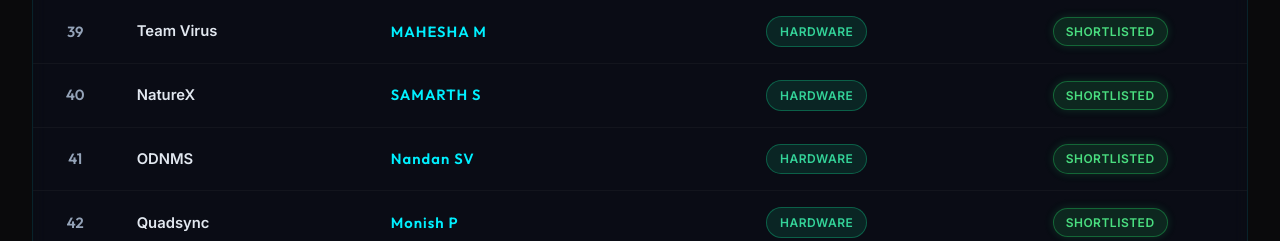
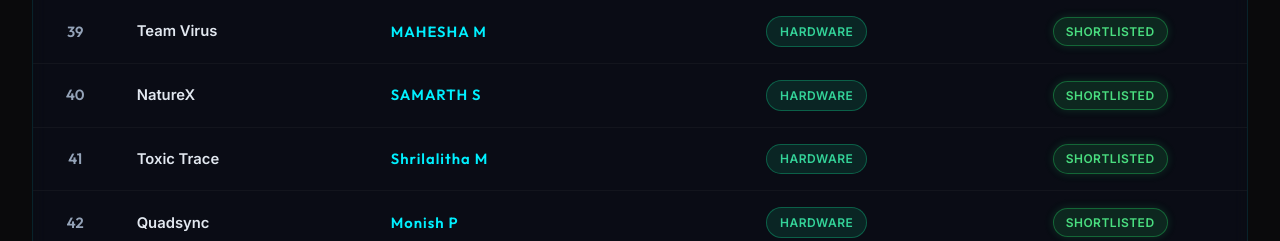
Before and after one commit to dhanushscience/SYMBIOT-2026-WEB, a React (Vite) app in the folder frontend/: page / in a window 1280 px wide. Shown: the part 5220-5461 px from the top of the page. Built offline with nearby package versions, Linux system fonts and the light colour scheme; a web font is replaced by a local one.

Commit message:
Jai hind jai bharat

```diff
--- a/frontend/src/ShortlistedTeams.tsx
+++ b/frontend/src/ShortlistedTeams.tsx
@@ -51,7 +51,7 @@ const shortlistedTeams: ShortlistedTeam[] = [
   { teamName: 'MedMatrix', leader: 'Dheeraj Achar H', domain: 'HARDWARE', status: 'SHORTLISTED' },
   { teamName: 'Team Virus', leader: 'MAHESHA M', domain: 'HARDWARE', status: 'SHORTLISTED' },
   { teamName: 'NatureX', leader: 'SAMARTH S', domain: 'HARDWARE', status: 'SHORTLISTED' },
-  { teamName: 'ODNMS', leader: 'Nandan SV', domain: 'HARDWARE', status: 'SHORTLISTED' },
+  { teamName: 'Toxic Trace', leader: 'Shrilalitha M', domain: 'HARDWARE', status: 'SHORTLISTED' },
   { teamName: 'Quadsync', leader: 'Monish P', domain: 'HARDWARE', status: 'SHORTLISTED' },
   { teamName: 'INFINITE IGNITY', leader: 'Impana H N', domain: 'HARDWARE', status: 'SHORTLISTED' },
   { teamName: 'RescueX', leader: 'Yashwanth N', domain: 'HARDWARE', status: 'SHORTLISTED' },
```
